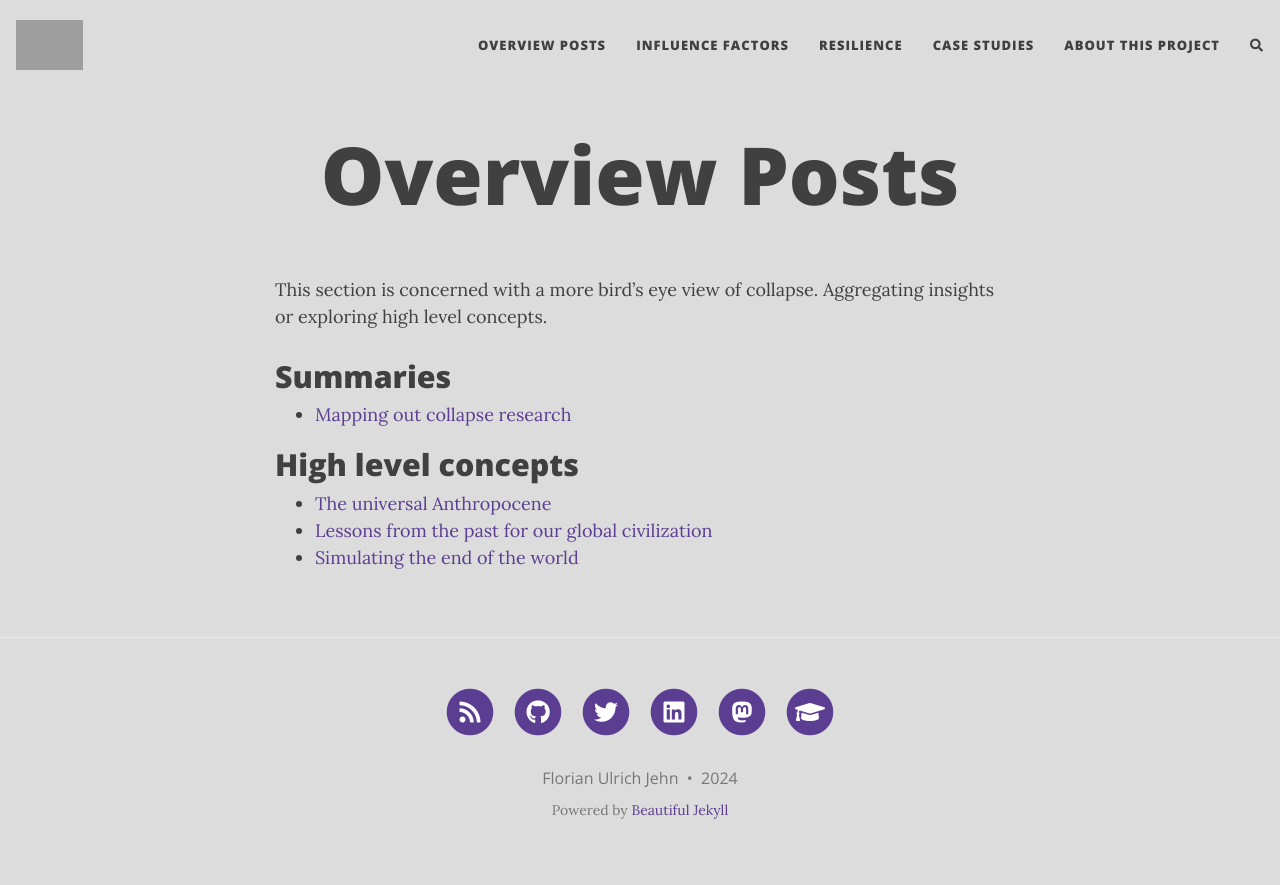
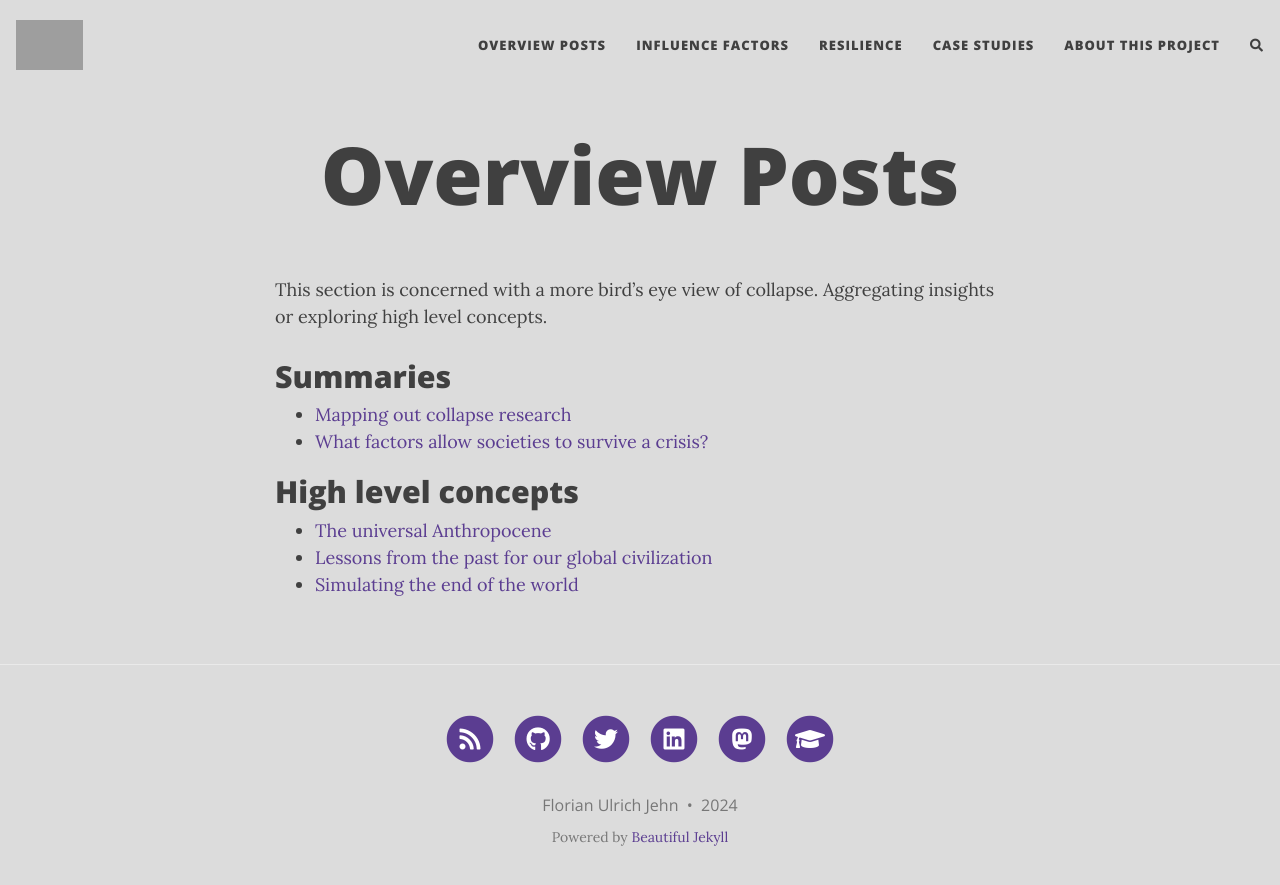
Before and after one commit to florianjehn/Societal_Collapse, a Jekyll site: the page built from overview.md, in a window 1280 px wide. Shown: the top 885 px of the page. Built offline with Jekyll 4.4.1, drawn with Linux system fonts in a browser that asks for light colours; nearby versions of some CDN libraries; comment, search, counter and statistics services are not loaded; grey boxes are pictures that could not be loaded.

Commit message:
Update overview.md

```diff
--- a/overview.md
+++ b/overview.md
@@ -7,6 +7,7 @@ This section is concerned with a more bird's eye view of collapse. Aggregating i
 
 # Summaries
 * [Mapping out collapse research](https://florianjehn.github.io/Societal_Collapse/2023-06-06-collapse_overview/)
+* [What factors allow societies to survive a crisis?](https://florianjehn.github.io/Societal_Collapse/2024-04-09-big_data_history/)
 
 # High level concepts
 * [The universal Anthropocene](https://florianjehn.github.io/Societal_Collapse/2022-04-26-anthropocene/)
```
